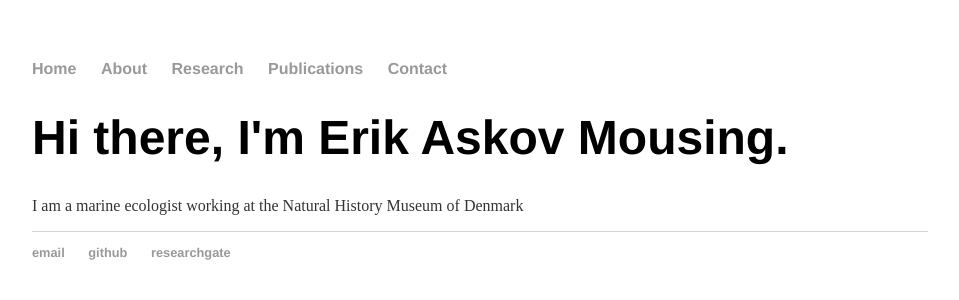
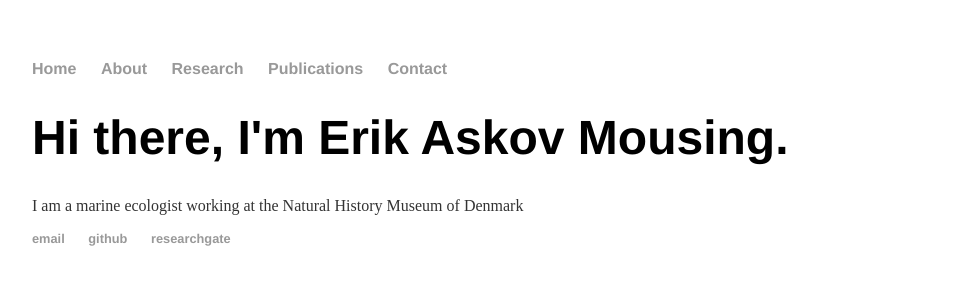
Before and after one commit to eamousing/eamousing.github.io, a Jekyll site: the page built from index.html, in a window 1280 px wide. Shown: the top 300 px of the page, without its empty margins (160-1119 px from the left). Built offline with Jekyll 4.4.1, drawn with Linux system fonts in a browser that asks for light colours; Markdown is read by kramdown in place of the engine named in the settings.

Commit message:
trying to remove horizontal line

```diff
--- a/css/main.css
+++ b/css/main.css
@@ -16,6 +16,9 @@ a {
     text-decoration: none;
     color: #999;
 }
+a:hover {
+    text-decoration: underline;
+}
 h1 {
     font-size: 3em;
     font-family:'Helvetica', 'Arial', 'Sans-Serif';
@@ -29,7 +32,7 @@ p {
     color: #333;
 }
 footer {
-    border-top: 1px solid #d5d5d5;
+    /* border-top: 1px solid #d5d5d5;*/
     font-size: .8em;
 }
 
```
